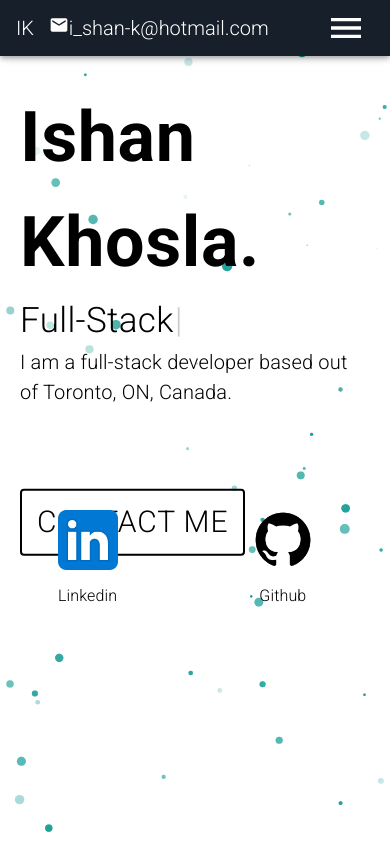
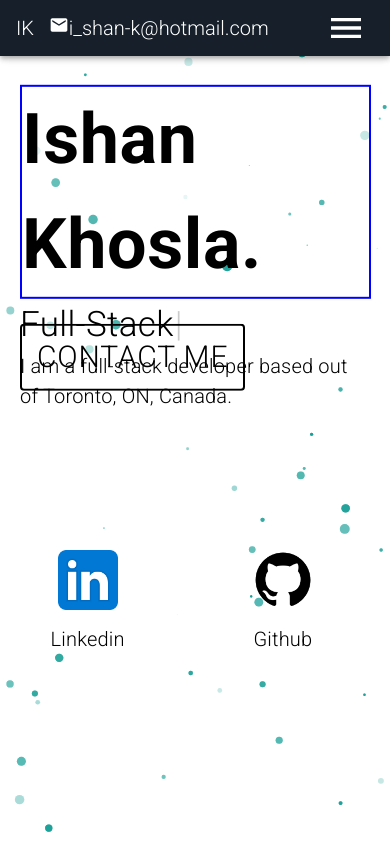
Before and after one commit to khos7990/Ishan-s-Portfolio, a React (Create React App) app: page / in a window 390 px wide. Shown: the top 844 px of the page. Built offline with nearby package versions, Linux system fonts and the light colour scheme.

Commit message:
homepage lapttop test

```diff
--- a/src/App.js
+++ b/src/App.js
@@ -19,6 +19,15 @@ const theme = createTheme({
       main: "#000000",
     },
   },
+  breakpoints: {
+    values: {
+      mobile: 0,
+      tablet: 640,
+      navbar: 850,
+      laptop: 1024,
+      desktop: 1200
+    }
+  }
 });
 
 export default function App() {
--- a/src/components/Home/Home.css
+++ b/src/components/Home/Home.css
@@ -45,7 +45,7 @@
   text-align: center;
 }
 
-@media (max-width: 600px) {
+@media (max-width: 640px) {
   .introText {
     height: 60vh;
     position: absolute;
@@ -76,3 +76,18 @@
   }
 
 }
+
+@media (max-width: 950px) {
+
+  .contactme-homepage {
+    bottom: 200px;
+  }
+
+  .socials {
+    left: 0;
+    margin-top: 420px;
+
+  }
+
+
+}
--- a/src/components/Home/Home.jsx
+++ b/src/components/Home/Home.jsx
@@ -21,17 +21,17 @@ export default function Home() {
       <div className="introText">
         <Typography
           sx={{
-            fontSize: { lg: "150px", md: "100px", sm: "75px", xs: "70px" },
+            fontSize: { desktop: "150px", laptop: "100px", tablet: "75px", mobile: "70px" }, border: { desktop: '2px solid orange', laptop: '2px solid red', tablet: '2px solid green', mobile: '2px solid blue'},
+            fontWeight: {desktop: "510", laptop: "510", tablet: "510", mobile: "510"}
           }}
           className="name"
-          fontWeight="510"
         >
           {" "}
           Ishan Khosla.{" "}
         </Typography>{" "}
         <Typography
           className="text"
-          sx={{ fontSize: {lg: "100px", md: "50px", sm: "60px", xs: "35px" } }}
+          sx={{ fontSize: {desktop: "100px", laptop: "50px", tablet: "60px", mobile: "35px" } }}
           fontWeight="300"
         >
           <Typewriter
@@ -49,7 +49,7 @@ export default function Home() {
         <div className="home-about">
           <Typography
             sx={{
-              fontSize: { lg: "30px", md: "20px", sm: "20px", xs: "20px" },
+              fontSize: { desktop: "30px", laptop: "20px", tablet: "20px", mobile: "20px" },
             }}
           >
             I am a full-stack developer based out of Toronto, ON, Canada.
@@ -76,8 +76,8 @@ export default function Home() {
           >
             <Typography
               sx={{
-                fontSize: { lg: "30px", md: "20px", sm: "10px" },
-                variant: { lg: "h3", md: "h4", sm: "h5" },
+                fontSize: { desktop: "30px", laptop: "20px", tablet: "20px", mobile: "20px" },
+                variant: { desktop: "h3", laptop: "h4", tablet: "h4", mobile: "h4" },
               }}
             >
               Linkedin
@@ -92,8 +92,8 @@ export default function Home() {
           >
             <Typography
               sx={{
-                fontSize: { lg: "30px", md: "20px", sm: "10px" },
-                variant: { lg: "h3", md: "h4", sm: "h5" },
+                fontSize: { desktop: "30px", laptop: "20px", tablet: "20px", mobile: "20px" },
+                variant: { desktop: "h3", laptop: "h4", tablet: "h4", mobile: "h4" },
               }}
             >
               Github
--- a/src/components/Navbar/Navbar.jsx
+++ b/src/components/Navbar/Navbar.jsx
@@ -14,7 +14,7 @@ import "./Navbar.css";
 
 export default function Nav() {
   const theme = useTheme();
-  const screenSize = useMediaQuery(theme.breakpoints.down("md"));
+  const screenSize = useMediaQuery(theme.breakpoints.down("navbar"));
 
   return (
     <div>
--- a/src/components/Projects/Projects.css
+++ b/src/components/Projects/Projects.css
@@ -33,7 +33,7 @@
   position: relative;
 }
 
-@media (max-width: 600px) {
+@media (max-width: 640px) {
   .project-container {
     width: 100vw;
     height: 100vh;
```
